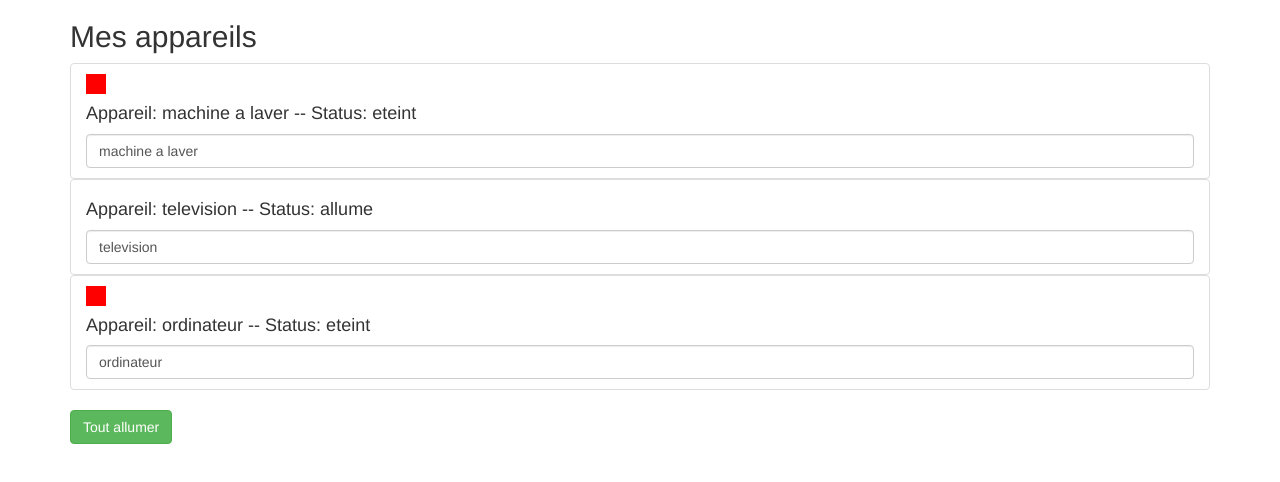
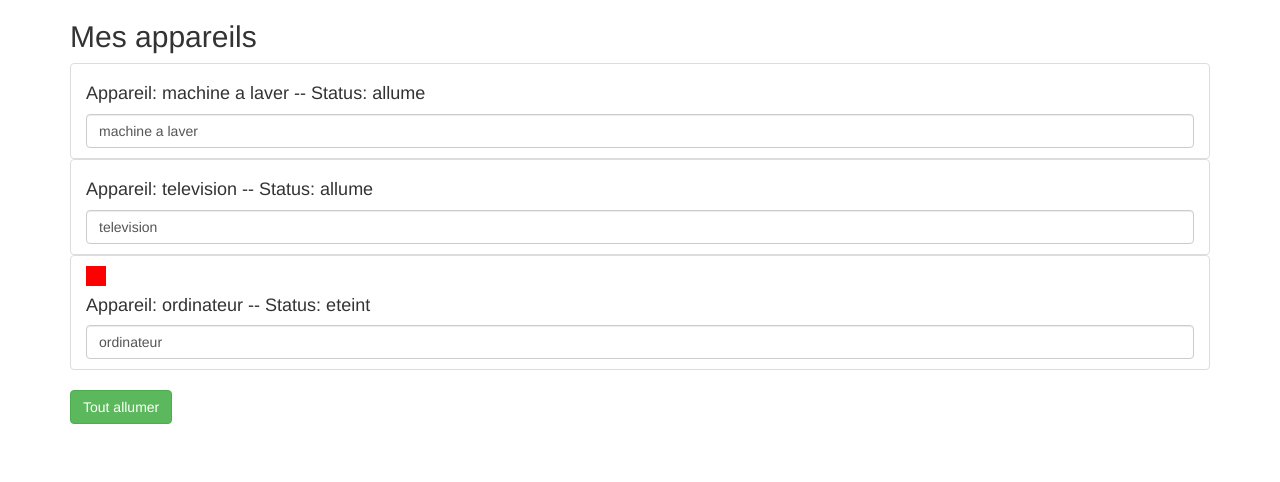
Before and after one commit to Dhouha-ma/Angular, an Angular app: page / in a window 1280 px wide. Shown: the top 482 px of the page. Built offline with nearby package versions, Linux system fonts and the light colour scheme.

Commit message:
directive structurelle

```diff
--- a/src/app/app.component.html
+++ b/src/app/app.component.html
@@ -3,9 +3,7 @@
     <div class="col-xs-12">
       <h2>Mes appareils</h2>
       <ul class="list-group">
-        <app-appareil [appareilName]="appareilOne" [appareilStatus]="'eteint'"></app-appareil>
-        <app-appareil [appareilName]="appareilTwo" [appareilStatus]="'allume'"></app-appareil>
-        <app-appareil [appareilName]="appareilThree" [appareilStatus]="'eteint'"></app-appareil>
+        <app-appareil *ngFor="let appareil of appareils" [appareilName]=appareil.name [appareilStatus]=appareil.status></app-appareil>
       </ul>
       <button class="btn btn-success" [disabled]="!isAuth" (click)="onAllumer()"> Tout allumer </button>
     </div>
--- a/src/app/app.component.ts
+++ b/src/app/app.component.ts
@@ -7,9 +7,22 @@ import { Component } from '@angular/core';
 })
 export class AppComponent {
   isAuth = false;
-  appareilOne = "machine a laver";
-  appareilTwo = "television";
-  appareilThree = "ordinateur";
+
+  appareils = [
+    {
+      name:"machine a laver",
+      status: "allume"
+    },
+    {
+      name:"television",
+      status: "allume"
+    },
+    {
+      name:"ordinateur",
+      status: "eteint"
+    }
+  ];
+
   constructor() {
     setTimeout(
       () => {
```
